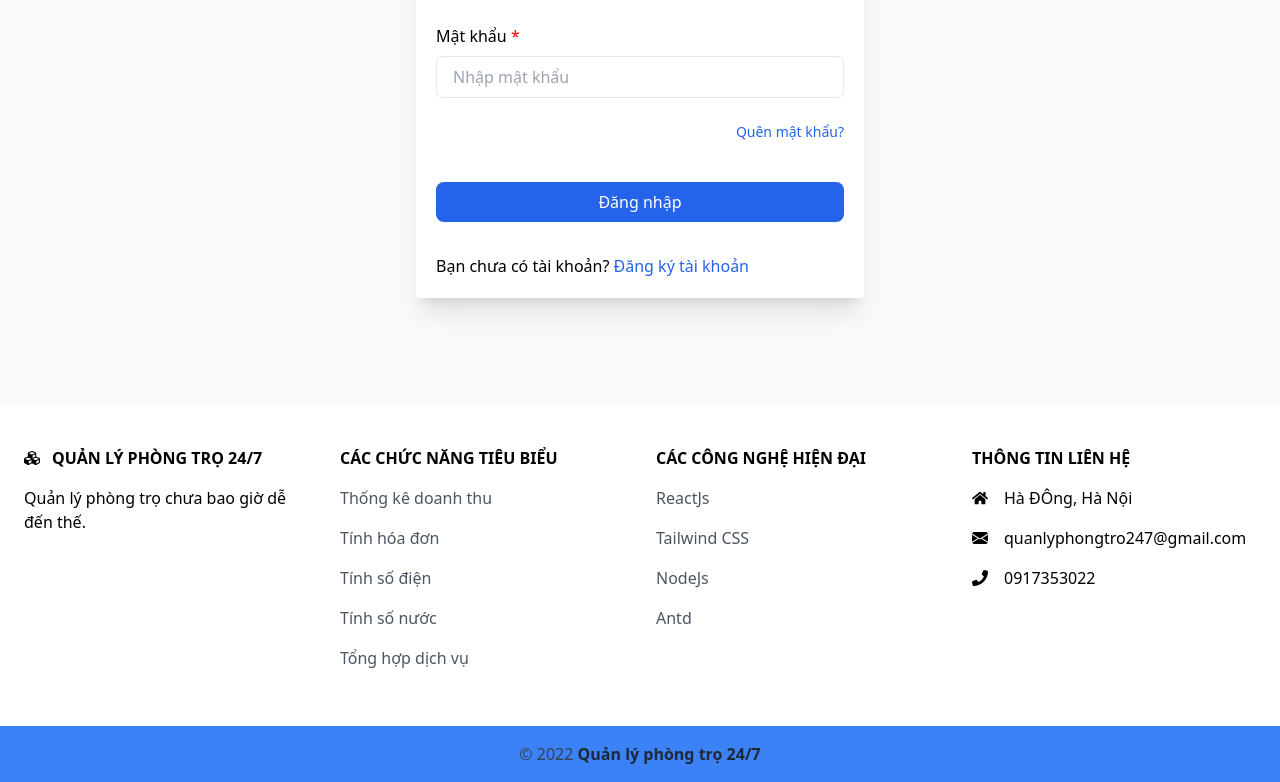
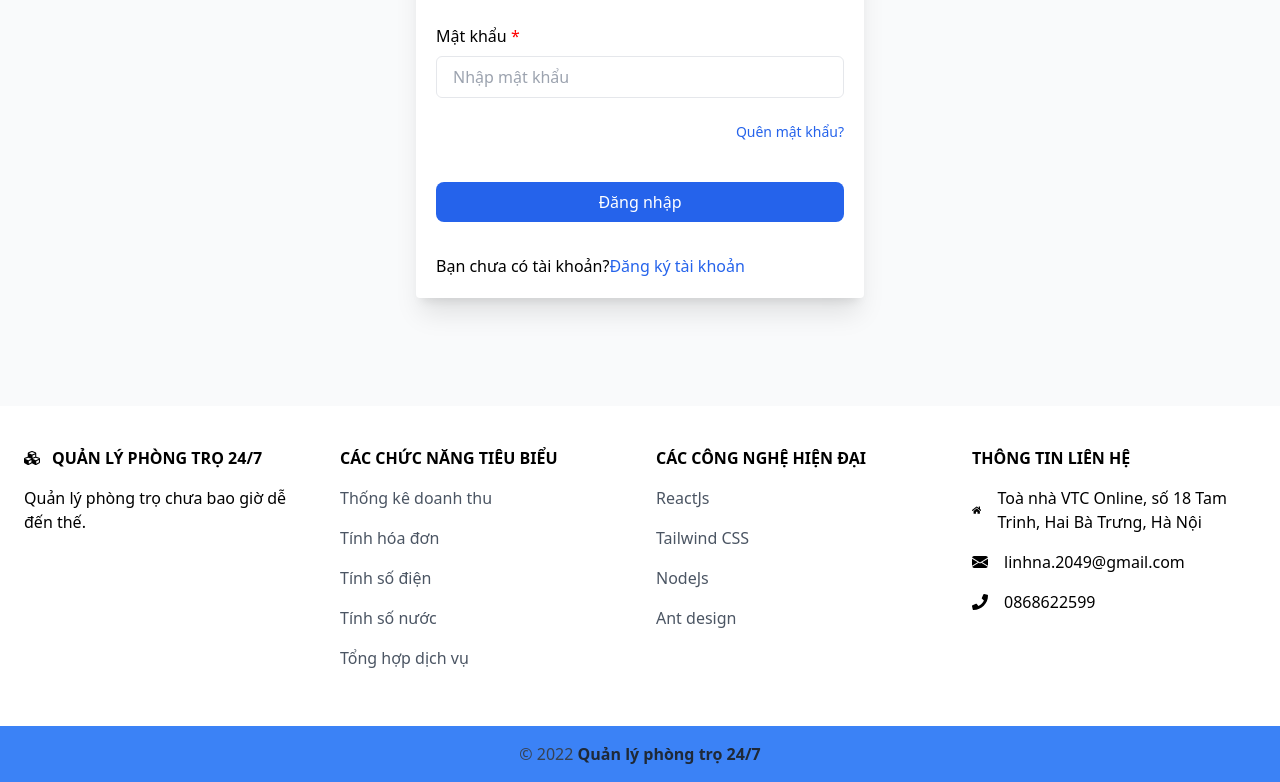
Before and after one commit to LinhNguyennnn/Motel-manage-web, a Next.js app: page /auth/signin in a window 1280 px wide. Shown: the part 426-1208 px from the top of the page. Built offline with nearby package versions, Linux system fonts and the light colour scheme.

Commit message:
fix layout

```diff
--- a/src/Layout/Preview/Footer/index.tsx
+++ b/src/Layout/Preview/Footer/index.tsx
@@ -88,7 +88,8 @@ const FooterPreview = (props: Props) => {
       <div className="py-10 text-center bg-white md:text-left ">
         <div className="grid grid-1 md:grid-cols-2 mx-6 lg:grid-cols-4 gap-8">
           <div>
-            <h6 className="
+            <h6
+              className="
       uppercase
       font-semibold
       mb-4
@@ -96,77 +97,96 @@ const FooterPreview = (props: Props) => {
       items-center
       justify-center
       md:justify-start
-    ">
-              <svg aria-hidden="true" focusable="false" data-prefix="fas" data-icon="cubes" className="w-4 mr-3" role="img" xmlns="http://www.w3.org/2000/svg" viewBox="0 0 512 512">
-                <path fill="currentColor" d="M488.6 250.2L392 214V105.5c0-15-9.3-28.4-23.4-33.7l-100-37.5c-8.1-3.1-17.1-3.1-25.3 0l-100 37.5c-14.1 5.3-23.4 18.7-23.4 33.7V214l-96.6 36.2C9.3 255.5 0 268.9 0 283.9V394c0 13.6 7.7 26.1 19.9 32.2l100 50c10.1 5.1 22.1 5.1 32.2 0l103.9-52 103.9 52c10.1 5.1 22.1 5.1 32.2 0l100-50c12.2-6.1 19.9-18.6 19.9-32.2V283.9c0-15-9.3-28.4-23.4-33.7zM358 214.8l-85 31.9v-68.2l85-37v73.3zM154 104.1l102-38.2 102 38.2v.6l-102 41.4-102-41.4v-.6zm84 291.1l-85 42.5v-79.1l85-38.8v75.4zm0-112l-102 41.4-102-41.4v-.6l102-38.2 102 38.2v.6zm240 112l-85 42.5v-79.1l85-38.8v75.4zm0-112l-102 41.4-102-41.4v-.6l102-38.2 102 38.2v.6z">
-                </path>
+    "
+            >
+              <svg
+                aria-hidden="true"
+                focusable="false"
+                data-prefix="fas"
+                data-icon="cubes"
+                className="w-4 mr-3"
+                role="img"
+                xmlns="http://www.w3.org/2000/svg"
+                viewBox="0 0 512 512"
+              >
+                <path
+                  fill="currentColor"
+                  d="M488.6 250.2L392 214V105.5c0-15-9.3-28.4-23.4-33.7l-100-37.5c-8.1-3.1-17.1-3.1-25.3 0l-100 37.5c-14.1 5.3-23.4 18.7-23.4 33.7V214l-96.6 36.2C9.3 255.5 0 268.9 0 283.9V394c0 13.6 7.7 26.1 19.9 32.2l100 50c10.1 5.1 22.1 5.1 32.2 0l103.9-52 103.9 52c10.1 5.1 22.1 5.1 32.2 0l100-50c12.2-6.1 19.9-18.6 19.9-32.2V283.9c0-15-9.3-28.4-23.4-33.7zM358 214.8l-85 31.9v-68.2l85-37v73.3zM154 104.1l102-38.2 102 38.2v.6l-102 41.4-102-41.4v-.6zm84 291.1l-85 42.5v-79.1l85-38.8v75.4zm0-112l-102 41.4-102-41.4v-.6l102-38.2 102 38.2v.6zm240 112l-85 42.5v-79.1l85-38.8v75.4zm0-112l-102 41.4-102-41.4v-.6l102-38.2 102 38.2v.6z"
+                ></path>
               </svg>
               Quản lý phòng trọ 24/7
             </h6>
-            <p>
-              Quản lý phòng trọ chưa bao giờ dễ đến thế.
-            </p>
+            <p>Quản lý phòng trọ chưa bao giờ dễ đến thế.</p>
           </div>
           <div>
             <h6 className="uppercase font-semibold mb-4 flex justify-center md:justify-start">
               Các chức năng tiêu biểu
             </h6>
-            <p className="mb-4 text-gray-600">
-              Thống kê doanh thu
-            </p>
-            <p className="mb-4 text-gray-600">
-              Tính hóa đơn
-            </p>
-            <p className="mb-4 text-gray-600">
-              Tính số điện
-            </p>
-            <p className="mb-4 text-gray-600">
-              Tính số nước
-            </p>
-            <p className="mb-4 text-gray-600">
-              Tổng hợp dịch vụ
-            </p>
+            <p className="mb-4 text-gray-600">Thống kê doanh thu</p>
+            <p className="mb-4 text-gray-600">Tính hóa đơn</p>
+            <p className="mb-4 text-gray-600">Tính số điện</p>
+            <p className="mb-4 text-gray-600">Tính số nước</p>
+            <p className="mb-4 text-gray-600">Tổng hợp dịch vụ</p>
           </div>
           <div>
             <h6 className="uppercase font-semibold mb-4 flex justify-center md:justify-start">
               Các công nghệ hiện đại
             </h6>
-            <p className="mb-4 text-gray-600">
-              ReactJs
-            </p>
-            <p className="mb-4 text-gray-600">
-              Tailwind CSS
-            </p>
-            <p className="mb-4 text-gray-600">
-              NodeJs
-            </p>
-            <p className="mb-4 text-gray-600">
-              Antd
-            </p>
+            <p className="mb-4 text-gray-600">ReactJs</p>
+            <p className="mb-4 text-gray-600">Tailwind CSS</p>
+            <p className="mb-4 text-gray-600">NodeJs</p>
+            <p className="mb-4 text-gray-600">Ant design</p>
           </div>
           <div>
-            <h6 className="uppercase font-semibold mb-4 flex justify-center md:justify-start">
-              Thông tin liên hệ
-            </h6>
+            <h6 className="uppercase font-semibold mb-4 flex justify-center md:justify-start">Thông tin liên hệ</h6>
             <p className="flex items-center justify-center md:justify-start mb-4">
-              <svg aria-hidden="true" focusable="false" data-prefix="fas" data-icon="home" className="w-4 mr-4" role="img" xmlns="http://www.w3.org/2000/svg" viewBox="0 0 576 512">
-                <path fill="currentColor" d="M280.37 148.26L96 300.11V464a16 16 0 0 0 16 16l112.06-.29a16 16 0 0 0 15.92-16V368a16 16 0 0 1 16-16h64a16 16 0 0 1 16 16v95.64a16 16 0 0 0 16 16.05L464 480a16 16 0 0 0 16-16V300L295.67 148.26a12.19 12.19 0 0 0-15.3 0zM571.6 251.47L488 182.56V44.05a12 12 0 0 0-12-12h-56a12 12 0 0 0-12 12v72.61L318.47 43a48 48 0 0 0-61 0L4.34 251.47a12 12 0 0 0-1.6 16.9l25.5 31A12 12 0 0 0 45.15 301l235.22-193.74a12.19 12.19 0 0 1 15.3 0L530.9 301a12 12 0 0 0 16.9-1.6l25.5-31a12 12 0 0 0-1.7-16.93z">
-                </path>
+              <svg
+                aria-hidden="true"
+                focusable="false"
+                data-prefix="fas"
+                data-icon="home"
+                className="w-4 mr-4"
+                role="img"
+                xmlns="http://www.w3.org/2000/svg"
+                viewBox="0 0 576 512"
+              >
+                <path
+                  fill="currentColor"
+                  d="M280.37 148.26L96 300.11V464a16 16 0 0 0 16 16l112.06-.29a16 16 0 0 0 15.92-16V368a16 16 0 0 1 16-16h64a16 16 0 0 1 16 16v95.64a16 16 0 0 0 16 16.05L464 480a16 16 0 0 0 16-16V300L295.67 148.26a12.19 12.19 0 0 0-15.3 0zM571.6 251.47L488 182.56V44.05a12 12 0 0 0-12-12h-56a12 12 0 0 0-12 12v72.61L318.47 43a48 48 0 0 0-61 0L4.34 251.47a12 12 0 0 0-1.6 16.9l25.5 31A12 12 0 0 0 45.15 301l235.22-193.74a12.19 12.19 0 0 1 15.3 0L530.9 301a12 12 0 0 0 16.9-1.6l25.5-31a12 12 0 0 0-1.7-16.93z"
+                ></path>
               </svg>
-              Hà ĐÔng, Hà Nội
+              Toà nhà VTC Online, số 18 Tam Trinh, Hai Bà Trưng, Hà Nội
             </p>
             <p className="flex items-center justify-center md:justify-start mb-4">
-              <svg xmlns="http://www.w3.org/2000/svg" width="16" height="16" fill="currentColor" className="w-4" viewBox="0 0 16 16">
+              <svg
+                xmlns="http://www.w3.org/2000/svg"
+                width="16"
+                height="16"
+                fill="currentColor"
+                className="w-4"
+                viewBox="0 0 16 16"
+              >
                 <path d="M.05 3.555A2 2 0 0 1 2 2h12a2 2 0 0 1 1.95 1.555L8 8.414.05 3.555ZM0 4.697v7.104l5.803-3.558L0 4.697ZM6.761 8.83l-6.57 4.027A2 2 0 0 0 2 14h12a2 2 0 0 0 1.808-1.144l-6.57-4.027L8 9.586l-1.239-.757Zm3.436-.586L16 11.801V4.697l-5.803 3.546Z" />
               </svg>
-              <span className='ml-4'>quanlyphongtro247@gmail.com</span>
+              <span className="ml-4">linhna.2049@gmail.com</span>
             </p>
             <p className="flex items-center justify-center md:justify-start mb-4">
-              <svg aria-hidden="true" focusable="false" data-prefix="fas" data-icon="phone" className="w-4 mr-4" role="img" xmlns="http://www.w3.org/2000/svg" viewBox="0 0 512 512">
-                <path fill="currentColor" d="M493.4 24.6l-104-24c-11.3-2.6-22.9 3.3-27.5 13.9l-48 112c-4.2 9.8-1.4 21.3 6.9 28l60.6 49.6c-36 76.7-98.9 140.5-177.2 177.2l-49.6-60.6c-6.8-8.3-18.2-11.1-28-6.9l-112 48C3.9 366.5-2 378.1.6 389.4l24 104C27.1 504.2 36.7 512 48 512c256.1 0 464-207.5 464-464 0-11.2-7.7-20.9-18.6-23.4z">
-                </path>
+              <svg
+                aria-hidden="true"
+                focusable="false"
+                data-prefix="fas"
+                data-icon="phone"
+                className="w-4 mr-4"
+                role="img"
+                xmlns="http://www.w3.org/2000/svg"
+                viewBox="0 0 512 512"
+              >
+                <path
+                  fill="currentColor"
+                  d="M493.4 24.6l-104-24c-11.3-2.6-22.9 3.3-27.5 13.9l-48 112c-4.2 9.8-1.4 21.3 6.9 28l60.6 49.6c-36 76.7-98.9 140.5-177.2 177.2l-49.6-60.6c-6.8-8.3-18.2-11.1-28-6.9l-112 48C3.9 366.5-2 378.1.6 389.4l24 104C27.1 504.2 36.7 512 48 512c256.1 0 464-207.5 464-464 0-11.2-7.7-20.9-18.6-23.4z"
+                ></path>
               </svg>
-              0917353022
+              0868622599
             </p>
           </div>
         </div>
@@ -174,10 +194,11 @@ const FooterPreview = (props: Props) => {
 
       <div className="text-center text-gray-700 bg-blue-500 p-4">
         © 2022
-        <a className="text-gray-800" href=""><strong> Quản lý phòng trọ 24/7</strong></a>
+        <a className="text-gray-800" href="">
+          <strong> Quản lý phòng trọ 24/7</strong>
+        </a>
       </div>
     </div>
-
   );
 };
 
--- a/src/Layout/Preview/index.tsx
+++ b/src/Layout/Preview/index.tsx
@@ -12,13 +12,10 @@ const LayoutIntro = ({ children }: Props) => {
   const { loading } = useUserContext();
 
   return (
-    <div className="m-auto bg-white w-full min-h-screen">
-      {<CircleSpinnerOverlay loading={loading} color="#2563eb" size={100} message="Loadinggg" zIndex={9999} />}
-
-      <div>
-        <HeaderPreview />
-      </div>
-      <div>{children}</div>
+    <div className="flex flex-col m-auto bg-white w-full min-h-screen justify-between">
+      <CircleSpinnerOverlay loading={loading} color="#2563eb" size={100} message="Loadinggg" zIndex={9999} />
+      <HeaderPreview />
+      {children}
       <FooterPreview />
     </div>
   );
--- a/src/components/auth/signin.tsx
+++ b/src/components/auth/signin.tsx
@@ -38,7 +38,7 @@ const Signin = (props: Props) => {
   };
 
   return (
-    <div className="min-h-[700px] flex items-center justify-center bg-gray-50 py-12 px-4 sm:px-6 lg:px-8">
+    <div className="min-h-[700px] flex items-center justify-center bg-gray-50 px-4 sm:px-6 lg:px-8">
       <div className="max-w-md w-full space-y-8">
         <div className="rounded bg-white max-w-md overflow-hidden shadow-xl p-5 space-y-8">
           <h2 className="mt-6 text-center text-3xl font-bold text-gray-900 uppercase">đăng nhập</h2>
@@ -53,7 +53,8 @@ const Signin = (props: Props) => {
                 placeholder="Nhập địa chỉ email"
                 {...register('email', {
                   required: true,
-                  pattern: /^(([^<>()\[\]\\.,;:\s@"]+(\.[^<>()\[\]\\.,;:\s@"]+)*)|(".+"))@((\[[0-9]{1,3}\.[0-9]{1,3}\.[0-9]{1,3}\.[0-9]{1,3}\])|(([a-zA-Z\-0-9]+\.)+[a-zA-Z]{2,}))$/
+                  pattern:
+                    /^(([^<>()\[\]\\.,;:\s@"]+(\.[^<>()\[\]\\.,;:\s@"]+)*)|(".+"))@((\[[0-9]{1,3}\.[0-9]{1,3}\.[0-9]{1,3}\.[0-9]{1,3}\])|(([a-zA-Z\-0-9]+\.)+[a-zA-Z]{2,}))$/,
                 })}
               />
               {errors.email?.type === 'required' && (
@@ -89,7 +90,7 @@ const Signin = (props: Props) => {
             </div>
           </form>
           <div className="mt-6 text-grey-dark">
-            Bạn chưa có tài khoản?{' '}
+            Bạn chưa có tài khoản?
             <Link href={'/auth/signup'}>
               <a className="text-blue-600 hover:underline">Đăng ký tài khoản</a>
             </Link>
--- a/src/context/UserContext.tsx
+++ b/src/context/UserContext.tsx
@@ -39,7 +39,7 @@ export const UserProvider = ({ children }: any) => {
   const [token, setToken] = useState('');
   const [cookies, setCookie, removeCookie] = useCookies(['user', 'code_room']);
   const pathnameUrl = router.pathname.split('/');
-  const [actives, setActives] = useState(pathnameUrl[4] || '')
+  const [actives, setActives] = useState(pathnameUrl[4] || '');
 
   const logoutResetData = () => {
     setLoading(true);
@@ -72,11 +72,7 @@ export const UserProvider = ({ children }: any) => {
     setActives,
   };
 
-  return (
-    <div>
-      <UserContext.Provider value={value}>{children}</UserContext.Provider>
-    </div>
-  );
+  return <UserContext.Provider value={value}>{children}</UserContext.Provider>;
 };
 
 export default UserProvider;
--- a/src/pages/_app.tsx
+++ b/src/pages/_app.tsx
@@ -19,17 +19,17 @@ config.autoAddCss = false;
 
 function MyApp({ Component, pageProps }: AppProps) {
   const router = useRouter();
-  const [showChild, setShowChild] = useState(false)
+  const [showChild, setShowChild] = useState(false);
 
   useEffect(() => {
-    setShowChild(true)
-  }, [])
+    setShowChild(true);
+  }, []);
 
   if (!showChild) {
-    return null
+    return null;
   }
 
-  console.error = () => { };
+  console.error = () => {};
   const switchLayout = () => {
     if (router.pathname.search('/manager/landlord/list-home') >= 0) {
       return (
@@ -65,8 +65,7 @@ function MyApp({ Component, pageProps }: AppProps) {
           </CheckCodeRoom>
         </div>
       );
-    }
-    else {
+    } else {
       return (
         <div className="bg-gray-200">
           <LayoutIntro>
@@ -80,7 +79,7 @@ function MyApp({ Component, pageProps }: AppProps) {
   };
 
   return (
-    <div>
+    <>
       <NextNProgress />
       <CookiesProvider>
         <UserProvider>
@@ -88,7 +87,7 @@ function MyApp({ Component, pageProps }: AppProps) {
           <ToastContainer />
         </UserProvider>
       </CookiesProvider>
-    </div>
+    </>
   );
 }
 
--- a/src/pages/auth/signin.tsx
+++ b/src/pages/auth/signin.tsx
@@ -1,14 +1,10 @@
 import Signin from '@/components/auth/signin';
-import React, { useEffect } from 'react';
+import React from 'react';
 
 type Props = {};
 
 const signin = (props: Props) => {
-  return (
-    <div>
-      <Signin />
-    </div>
-  );
+  return <Signin />;
 };
 
 export default signin;
--- a/src/pages/index.tsx
+++ b/src/pages/index.tsx
@@ -8,30 +8,31 @@ import { getValueCountStatis } from './api/statistical';
 type Props = {};
 
 type IDataCount = {
-  countRoom: Number,
-  countHouse: Number,
-  countUser: Number,
-}
+  countRoom: Number;
+  countHouse: Number;
+  countUser: Number;
+};
 
 const Introduce = (props: Props) => {
-
   const [count, setCount] = useState<IDataCount>();
 
   useEffect(() => {
     const getValueCount = async () => {
-      await getValueCountStatis().then((result) => {
-        setCount(result.data.data)
-      }).catch(() => {
-        setCount({
-          countRoom: 0,
-          countHouse: 0,
-          countUser: 0,
+      await getValueCountStatis()
+        .then((result) => {
+          setCount(result.data.data);
         })
-      });
+        .catch(() => {
+          setCount({
+            countRoom: 0,
+            countHouse: 0,
+            countUser: 0,
+          });
+        });
     };
 
-    getValueCount()
-  }, [])
+    getValueCount();
+  }, []);
 
   return (
     <div className="bg-slate-200 clear-both min-h-screen">
@@ -73,7 +74,8 @@ const Introduce = (props: Props) => {
             <p className="pt-3">- Tính tiền thuê phòng, tiền dịch vụ, theo từng khu vực, phòng, theo kỳ</p>
             <p className="pt-3">- Quản lý các khoản phí liên quan đến nhà trọ</p>
             <p className="pt-3">
-              - Báo cáo doanh thu tổng; Danh sách khách thuê; Báo cáo lời lỗ; Hợp đồng sắp hết hạn; Danh sách khách thuê đặt cọc
+              - Báo cáo doanh thu tổng; Danh sách khách thuê; Báo cáo lời lỗ; Hợp đồng sắp hết hạn; Danh sách khách thuê
+              đặt cọc
             </p>
           </div>
         </div>
@@ -106,24 +108,34 @@ const Introduce = (props: Props) => {
                 <div className="flex pt-5">
                   <FontAwesomeIcon className="w-5" icon={faPhone}></FontAwesomeIcon>
 
-                  <a href={`tel:0824144695`} className="pl-3">0824144695</a>
+                  <a href={`tel:0868622599`} className="pl-3">
+                    0868622599
+                  </a>
                 </div>
                 <div className="flex pt-5">
                   <FontAwesomeIcon className="w-5" icon={faMessage}></FontAwesomeIcon>
-                  <a href={`tel:0824144695`} className="pl-3">0824144695</a>
+                  <a href={`tel:0868622599`} className="pl-3">
+                    0868622599
+                  </a>
                 </div>
                 <div className="flex pt-5">
                   <FontAwesomeIcon className="w-5" icon={faLocationDot}></FontAwesomeIcon>
-                  <span className="pl-3">Số 1, ngách 23, ngõ 39 Phố Lụa, TDP Bạch Đằng, Vạn Phúc, Hà Đông, Hà Nội</span>
+                  <span className="pl-3">Số 18 Tam Trinh, Hai Bà Trưng, Hà Nội</span>
                 </div>
                 <div className="flex pt-5">
                   <FontAwesomeIcon className="w-5" icon={faEnvelope}></FontAwesomeIcon>
-                  <a href="mailto:motel-manager-247@gmail.com" className="pl-3">motel-manager-247@gmail.com</a>
+                  <a href="mailto:linhna.2049@gmail.com" className="pl-3">
+                    linhna.2049@gmail.com
+                  </a>
                 </div>
                 <div className="flex pt-5">
                   <FontAwesomeIcon className="w-5" icon={faLink}></FontAwesomeIcon>
                   <Link href="/">
-                    <a href='https://motel-manager-247.vercel.app/' className="pl-3 text-green-500">https://motel-manager-247.vercel.app/</a>
+                    {/* TODO: Change URL  */}
+                    <a href="url" className="pl-3 text-green-500">
+                      {/* https://motel-manager-247.vercel.app/ */}
+                      URL
+                    </a>
                   </Link>
                 </div>
               </div>
```
Also changed, not shown: 1 other file (tests, documents, lock files or other folders).
